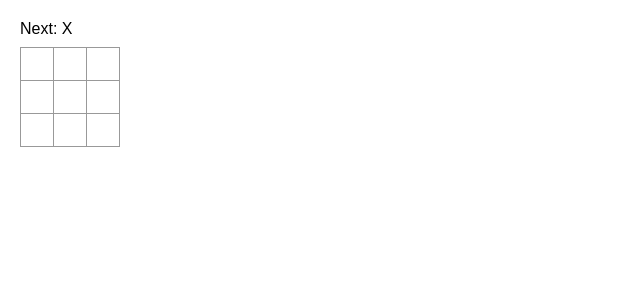
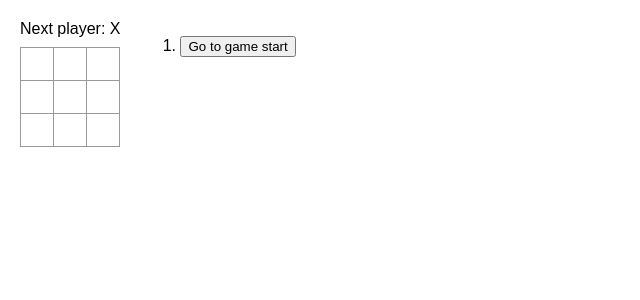
Before and after one commit to nishaYO/Tic-Tac-Toe-react, a React (Create React App) app in the folder src/: page / in a window 1280 px wide. Shown: the top 300 px of the page, without its empty margins (0-640 px from the left). Built offline with nearby package versions, Linux system fonts and the light colour scheme.

Commit message:
Add undo redo feature

```diff
--- a/src/App.js
+++ b/src/App.js
@@ -1,63 +1,119 @@
-import React, { useState } from 'react';
+import { useState } from 'react';
 
-function Square({val, onSquareCLick}){
-
-  return <button className="square" onClick={onSquareCLick}>{val}</button>;
-
+function Square({ value, onSquareClick }) {
+  //creating square boxes of the board using button element
+  //onSquareClick has handleClick function assigned which will update the square to either O or X
+  //value has the square which is currently clicekd on assigned
+  return (
+    <button className="square" onClick={onSquareClick}>
+      {value}
+    </button>
+  );
 }
 
-function Board() {
-
-  const [squares, setSquares] = useState(Array(9).fill(null));
-  const [XIsNext, setXIsNext] = useState(true);
-
-  function handleClick(i){
-
-    if(squares[i] || calcWinner(squares)){
+function Board({ xIsNext, squares, onPlay }) {
+  //handleCLick to execute when a square is clicked
+  function handleClick(i) {
+    //return if square reclicked or if someone already won
+    if (calculateWinner(squares) || squares[i]) {
       return;
     }
+    //create a new array everytime a square is clicked
     const nextSquares = squares.slice();
-    if(XIsNext){
+    //update the values of the new array with X and O alternatively.
+    if (xIsNext) {
       nextSquares[i] = 'X';
-    }
-    else{
+    } else {
       nextSquares[i] = 'O';
     }
-    setSquares(nextSquares);
-    setXIsNext(!XIsNext);
+    //pass the new array to onPlay
+    onPlay(nextSquares);
   }
+  //winner will either be 'X'/'O' or null
+  const winner = calculateWinner(squares);//calling calculateWinner with currentSquares as a parameter
+  // currentSquares is the last squares array element of the History array
   let status;
-    const winner = calcWinner(squares);
-    if(winner){
-      status = "Winner: " + winner;
+  if (winner) {
+    status = 'Winner: ' + winner;
+  } else {
+    status = 'Next player: ' + (xIsNext ? 'X' : 'O');
   }
-    else{
-      status = "Next: " + (XIsNext ? "X" : "O");
+
+  //JSX to create 9 squares in the boxes
+  return (
+    <>
+      <div className="status">{status}</div>
+      <div className="board-row">
+        <Square value={squares[0]} onSquareClick={() => handleClick(0)} />
+        <Square value={squares[1]} onSquareClick={() => handleClick(1)} />
+        <Square value={squares[2]} onSquareClick={() => handleClick(2)} />
+      </div>
+      <div className="board-row">
+        <Square value={squares[3]} onSquareClick={() => handleClick(3)} />
+        <Square value={squares[4]} onSquareClick={() => handleClick(4)} />
+        <Square value={squares[5]} onSquareClick={() => handleClick(5)} />
+      </div>
+      <div className="board-row">
+        <Square value={squares[6]} onSquareClick={() => handleClick(6)} />
+        <Square value={squares[7]} onSquareClick={() => handleClick(7)} />
+        <Square value={squares[8]} onSquareClick={() => handleClick(8)} />
+      </div>
+    </>
+  );
+}
+
+//defining the main component
+export default function Game() {
+  //
+  const [history, setHistory] = useState([Array(9).fill(null)]); //initialized as 1D array but adding arrays as elements later
+  const [currentMove, setCurrentMove] = useState(0);
+  const xIsNext = currentMove % 2 === 0; //assinging true or false based on the value of currentMove
+  // '===' has greater precedance than '==' so it will be calculated first
+  const currentSquares = history[currentMove]; //initialized as an array of nulls
+
+  function handlePlay(nextSquares) {
+    //updating history array
+    const nextHistory = [...history.slice(0, currentMove + 1), nextSquares];
+    setHistory(nextHistory);
+    //fetching latest array from the history array
+    setCurrentMove(nextHistory.length - 1);
+  }
+
+  function jumpTo(nextMove) {
+    setCurrentMove(nextMove);
+  }
+
+  const moves = history.map((squares, move) => {
+    //the number of times this will run is the number of elements history has
+    let description;
+    if (move > 0) {
+      description = 'Go to move #' + move;
+    } else {
+      description = 'Go to game start';
+    }
+    return (
+      <li key={move}>
+        <button onClick={() => jumpTo(move)}>{description}</button>
+        {/* selected button from the list becomes the current move */}
+      </li>
+    );
+  });
+
+  return (
+    <div className="game">
+      <div className="game-board">
+        <Board xIsNext={xIsNext} squares={currentSquares} onPlay={handlePlay} />
+      </div>
+      <div className="game-info">
+        {/* moves variable is the list of all buttons */}
+        <ol>{moves}</ol>
+      </div>
+    </div>
+  );
 }
 
 
-  return (
-    <>
-      <div className="status">{status}</div>
-      <div className='board-row'>
-      <Square val={squares[0]} onSquareCLick={()=>handleClick(0)}/>
-      <Square val={squares[1]} onSquareCLick={()=>handleClick(1)}/>
-      <Square val={squares[2]} onSquareCLick={()=>handleClick(2)}/>
-      </div>
-      <div className='board-row'>
-      <Square val={squares[3]} onSquareCLick={()=>handleClick(3)}/>
-      <Square val={squares[4]} onSquareCLick={()=>handleClick(4)}/>
-      <Square val={squares[5]} onSquareCLick={()=>handleClick(5)}/>
-      </div>
-      <div className='board-row'>
-      <Square val={squares[6]} onSquareCLick={()=>handleClick(6)}/>
-      <Square val={squares[7]} onSquareCLick={()=>handleClick(7)}/>
-      <Square val={squares[8]} onSquareCLick={()=>handleClick(8)}/>
-      </div>
-
-    </>);
-
-    function calcWinner(squares){
+function calculateWinner(squares) {
   const lines = [
     [0, 1, 2],
     [3, 4, 5],
@@ -66,31 +122,15 @@ function Board() {
     [1, 4, 7],
     [2, 5, 8],
     [0, 4, 8],
-        [2, 4, 6]
+    [2, 4, 6],
   ];
 
   for (let i = 0; i < lines.length; i++) {
     const [a, b, c] = lines[i];
+    //checking if any of the lines above are same value and not null
     if (squares[a] && squares[a] === squares[b] && squares[a] === squares[c]) {
       return squares[a];
     }
   }
   return null;
 }
-}
-
-
-export default function Game(){
-    return (
-      <>
-      <div className="game">
-      <div className="game-board">
-        <Board />
-      </div>
-      <div className="game-info">
-        <ol>{/*TODO*/}</ol>
-      </div>
-    </div>
-      </>
-    )
-}
```
Lines whose indentation alone changed are shown as unchanged.
